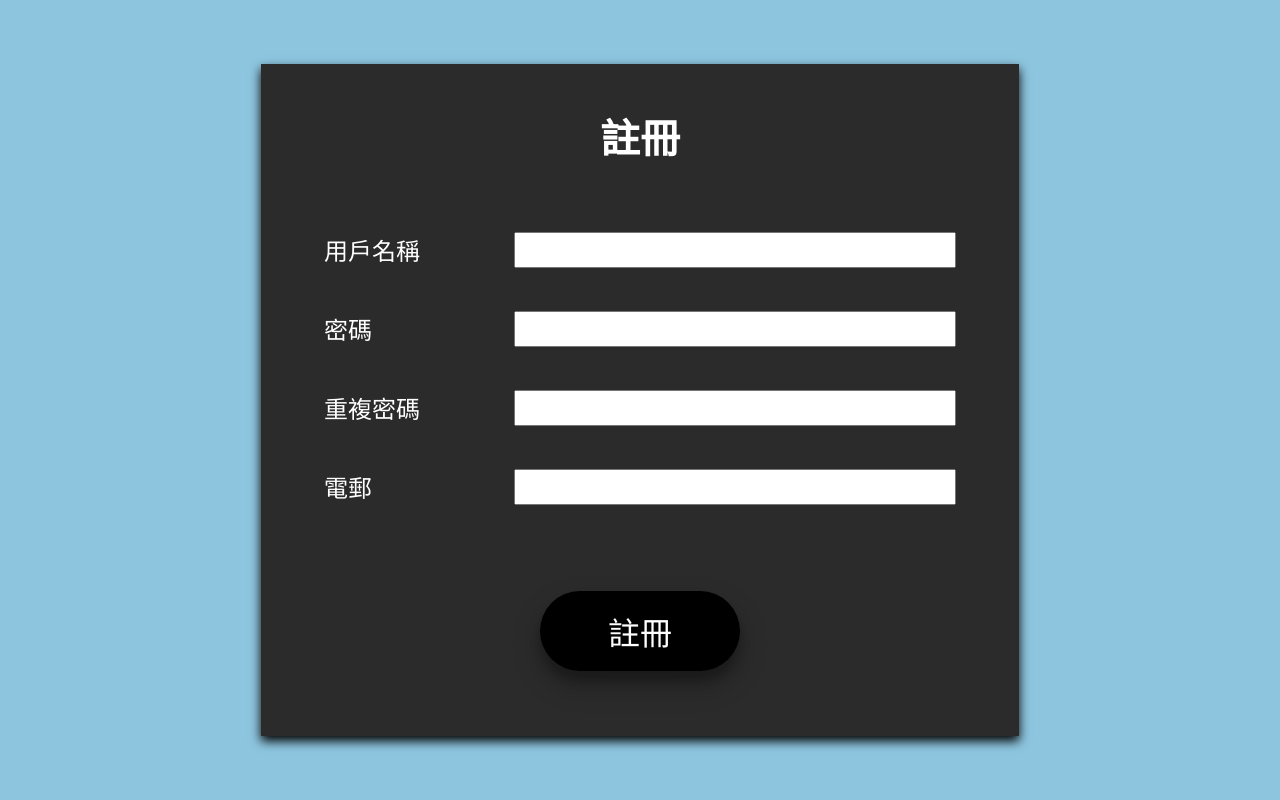
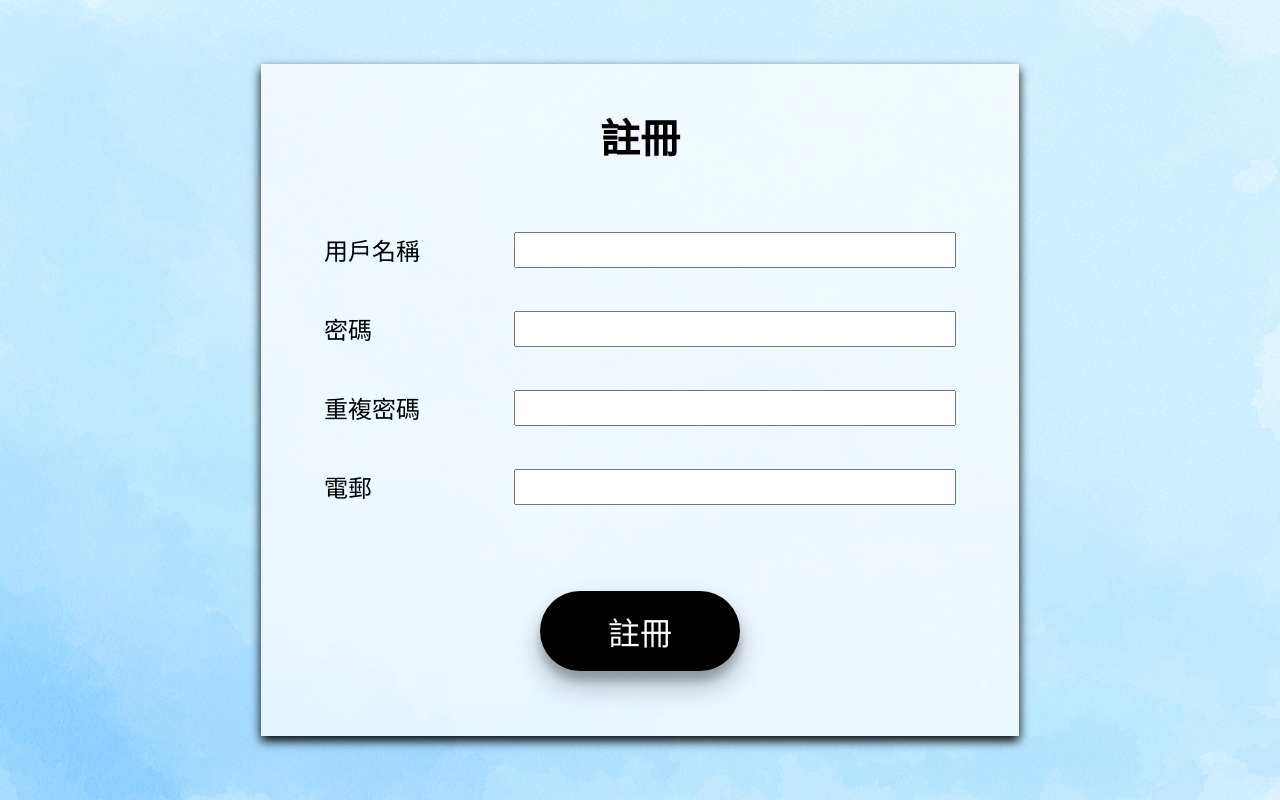
Before and after one commit to LHemon412/bestregards, a PHP site: page /register/page.html in a window 1280 px wide. Run offline with PHP 8.4, Linux system fonts and the light colour scheme; some web fonts are replaced.

Commit message:
Redesign layout by Design Team

```diff
--- a/register/page.html
+++ b/register/page.html
@@ -12,7 +12,7 @@
         function warn(text) {
           $container.animate({backgroundColor: "#c23e3e"}, 400);
           setTimeout(function() {
-            $container.animate({backgroundColor: "#000"}, 400);
+            $container.animate({backgroundColor: "white"}, 400);
           }, 1400);
           $(".warnings").text(text);
           $(".warnings").slideDown(400);
@@ -254,7 +254,7 @@
                     class="odd" d="m 48.801947,56.125 c 0,0 0.234502,-1.809418 0.109835,-3.375 -0.124667,-1.565582 -0.5625,-3.1875 -0.5625,-3.1875" />
             </g>
           </svg>
-          <svg class="ok" xmlns="http://www.w3.org/2000/svg" width="100" height="100" viewBox="0 0 100 100"><path d="M34.912 50.75l10.89 10.125L67 36.75" fill="none" stroke="#fff" stroke-width="6"/></svg>
+          <!-- <svg class="ok" xmlns="http://www.w3.org/2000/svg" width="100" height="100" viewBox="0 0 100 100"><path d="M34.912 50.75l10.89 10.125L67 36.75" fill="none" stroke="#fff" stroke-width="6"/></svg> -->
         </div>
       </form>
     </div>
--- a/register/style.css
+++ b/register/style.css
@@ -1,14 +1,16 @@
 @font-face {
-  font-family: "Noto Sans TC";
-  src: url("../assets/NotoSansTC-Medium.otf");
+  font-family: "System";
+  src: url("../assets/chinese_handwrite.ttf");
 }
 
 * {
-  font-family: "Noto Sans TC", arial;
+  font-family: System , arial;
 }
 
 body {
-  background-color: #8dc5df;
+  background-image: url("../assets/background.jpg");
+  background-repeat: no-repeat;
+  background-size: 100% 100%;
 }
 
 .register-panel {
@@ -18,14 +20,14 @@ body {
   margin: 8vh 20%;
   width: 50%;
   height: 80vh;
-  background-color: #2b2b2b;
+  background-color: rgba(255, 255, 255, 0.7);
   box-shadow: 0px 5px 10px black;
 }
 
 .register-panel h1 {
   grid-column: 1;
   text-align: center;
-  color: white;
+  color: black;
   font-size: 5vmin;
 }
 
@@ -47,7 +49,7 @@ body {
 }
 
 .register-panel label {
-  color: white;
+  color: black;
   font-size: 3vmin;
 }
 
@@ -137,11 +139,11 @@ body {
   opacity: 0;
 }
 .active.submit-container {
-  animation: 6s Container;
+  animation: 4s Container;
 }
 .active .text {
   opacity: 0;
-  animation: 6s Text forwards;
+  animation: 4s Text forwards;
 }
 .active .fingerprint {
   opacity: 1;
@@ -169,15 +171,11 @@ body {
 }
 .active .ok {
   opacity: 1;
-  animation: 6s Ok forwards;
+  animation: 4s Ok forwards;
 }
 @keyframes Container {
   0% { width: 200px }
   6% { width: 80px }
-  71% { transform: scale(1); }
-  75% { transform: scale(1.2); }
-  77% { transform: scale(1); }
-
   94% { width: 80px }
   100% { width: 200px }
 }
@@ -188,12 +186,3 @@ body {
   94% { opacity: 0; transform: scale(0.5); }
   100% { opacity: 1; transform: scale(1); }
 }
-@keyframes Ok {
-  0% { opacity: 0 }
-  70% { opacity: 0; transform: scale(0); }
-  75% { opacity: 1; transform: scale(1.1); }
-  77% { opacity: 1; transform: scale(1); }
-  92% { opacity: 1; transform: scale(1); }
-  96% { opacity: 0; transform: scale(0.5); }
-  100% { opacity: 0 }
-}
```
